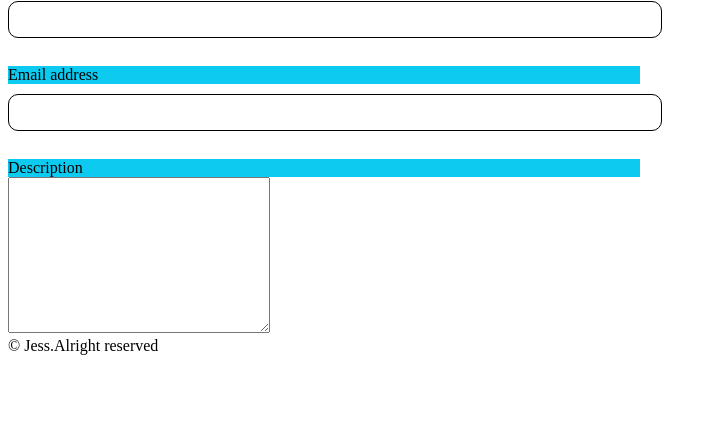
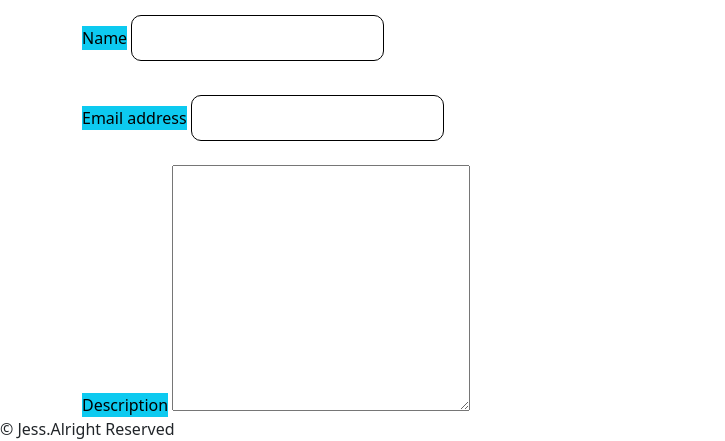
Before and after one commit to Michelle-712/ssupmay, a Django app: page /attendance_register/home/ in a window 1280 px wide. Shown: the part 615-1056 px from the top of the page, without its empty margins (0-725 px from the left). Before the commit the page ends 970 px from the top, so only its background shows below. Run offline with Django 5.2, Linux system fonts and the light colour scheme; some libraries are stand-ins or nearby versions.

Commit message:
second commit

```diff
--- /dev/null
+++ b/attendance_register/templates/base.html
@@ -0,0 +1,54 @@
+<!DOCTYPE html>
+<html lang="en">
+<head>
+    <meta charset="UTF-8">
+    <title>{% block title %}{% endblock %}</title>
+    <link rel="stylesheet" href="../../static/assets/styles/bootstrap-5.3.8-dist/css/bootstrap.css">
+  <link rel="stylesheet" href="../../static/assets/styles/main.css">
+</head>
+<body>
+<nav class="navbar navbar-expand-lg bg-body-tertiary">
+  <div class="container-fluid">
+    <a class="navbar-brand" href="#">Navbar</a>
+    <button class="navbar-toggler" type="button" data-bs-toggle="collapse" data-bs-target="#navbarNavDropdown" aria-controls="navbarNavDropdown" aria-expanded="false" aria-label="Toggle navigation">
+
+      <span class="navbar-toggler-icon"></span>
+    </button>
+    <div class="collapse navbar-collapse" id="navbarNavDropdown">
+      <ul class="navbar-nav">
+        <li class="nav-item">
+          <a class="nav-link active" aria-current="page" href="{% url 'home' %}">Home</a>
+        </li>
+        <li class="nav-item">
+          <a class="nav-link active"  aria-current="page" href="{% url 'about' %}">About</a>
+        </li>
+        <li class="nav-item">
+          <a class="nav-link" href="{% url 'event_list' %}">Event_list</a>
+        </li>
+        <li class="nav-item">
+          <a class="nav-link active" aria-current="page" href="{% url 'event_details' %}">Event_details</a>
+        </li>
+        <li class="nav-item dropdown">
+          <a class="nav-link dropdown-toggle" href="#" role="button" data-bs-toggle="dropdown" aria-expanded="false">
+            Dropdown link
+          </a>
+          <ul class="dropdown-menu">
+            <li><a class="dropdown-item" href="#">Action</a></li>
+            <li><a class="dropdown-item" href="#">Another action</a></li>
+            <li><a class="dropdown-item" href="#">Something else here</a></li>
+          </ul>
+        </li>
+      </ul>
+    </div>
+  </div>
+</nav>
+{% block content %}
+
+{% endblock %}
+<footer>
+    &copy Jess.Alright Reserved
+</footer>
+<script src="../../static/assets/styles/bootstrap-5.3.8-dist/js/bootstrap.bundle.js"></script>
+</body>
+
+</html>
--- a/attendance_register/templates/home.html
+++ b/attendance_register/templates/home.html
@@ -1,39 +1,27 @@
-<!DOCTYPE html>
-<html lang="en">
-<head>
-    <meta charset="UTF-8">
-    <title>Home</title>
-    <link rel="stylesheet" href="../../static/assets/styles/main.css">
-</head>
-<body>
+{% extends 'base.html' %}
+{% block content %}
+{% block title %}
+Home
+{% endblock %}
 <h2>WELCOME HOME</h2>
 
 
 <div class="container">
     <div class="row">
-        <div class>
+        <div class="col-md-6">
             <iframe src="https://www.google.com/maps/embed?pb=!1m18!1m12!1m3!1d3989.656641223574!2d35.28203762966014!3d0.5158096906409778!2m3!1f0!2f0!3f0!3m2!1i1024!2i768!4f13.1!3m3!1m2!1s0x178101986728c90f%3A0x485aa4f9417d759!2sDaima%20Towers%20(MUPS)!5e0!3m2!1sen!2ske!4v1769603628276!5m2!1sen!2ske" width="600" height="450" style="border:0;" allowfullscreen="" loading="lazy" referrerpolicy="no-referrer-when-downgrade"></iframe>
         </div>
         <form class="form">
-         <div>
-      <label for="exampleInputName" class="form-label">Name</label>
-      <input type="text" class="form-control" id="exampleInputName" aria-describedby="nameHelp"><br><br>
-      <label for="exampleInputEmail1" class="form-label">Email address</label>
-      <input type="email" class="form-control" id="exampleInputEmail1" aria-describedby="emailHelp"><br><br>
+         <div class="col-md-6">
+      <label>Name</label>
+      <input type="text"><br><br>
+      <label>Email address</label>
+      <input type="email"><br><br>
       <label>Description</label>
              <textarea cols="30" rows="10"></textarea>
         </div>
         </form>
-
     </div>
-
 </div>
 
-
-<script src="../../static/assets/styles/bootstrap-5.3.8-dist/js/bootstrap.bundle.js"></script>
-
-<footer>
-    &copy Jess.Alright reserved
-</footer>
-</body>
-</html>
+{% endblock %}
--- a/static/assets/styles/main.css
+++ b/static/assets/styles/main.css
@@ -10,12 +10,12 @@ h2{
 }
 label{
     background-color: #0dcaf0;
-    display: block;
+    /*display: block;*/
     margin-top: 10px;
     color: black;
 }
 input,text area{
-    width: 100%;
+    /*width: 50%;*/
     padding: 10px;
     margin-top: 10px;
     border: 1px solid black;
@@ -63,9 +63,8 @@ td{
     text-align: center;
 }
 map{
-    width: 100%;
+    /*width: 50%;*/
     max-width: 600px;
-    margin: auto;
     border-radius: 15px;
     height: 450px;
 }
@@ -81,5 +80,11 @@ details{
     justify-content: center;display: flex;
 }
 .form{
+    /*width: 50%;*/
+}
+.carousel-item{
     width: 50%;
+    display: flex;
+    justify-content: center;
+    height: 500px;
 }
```
Also changed, not shown: attendance_register/templates/about.html (+8 -46 lines), attendance_register/templates/event_details.html (+8 -13 lines), attendance_register/templates/event_list.html (+7 -13 lines).
